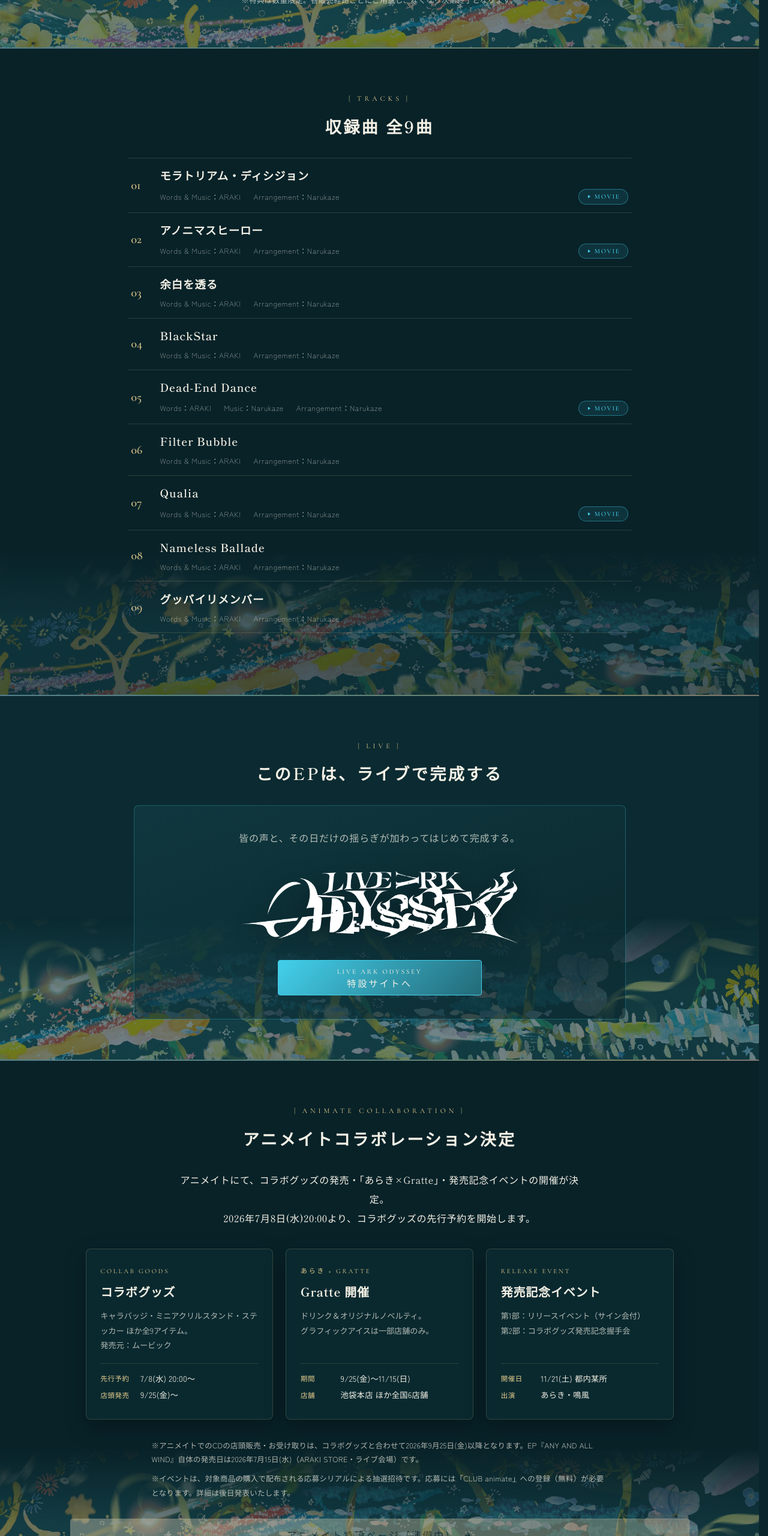
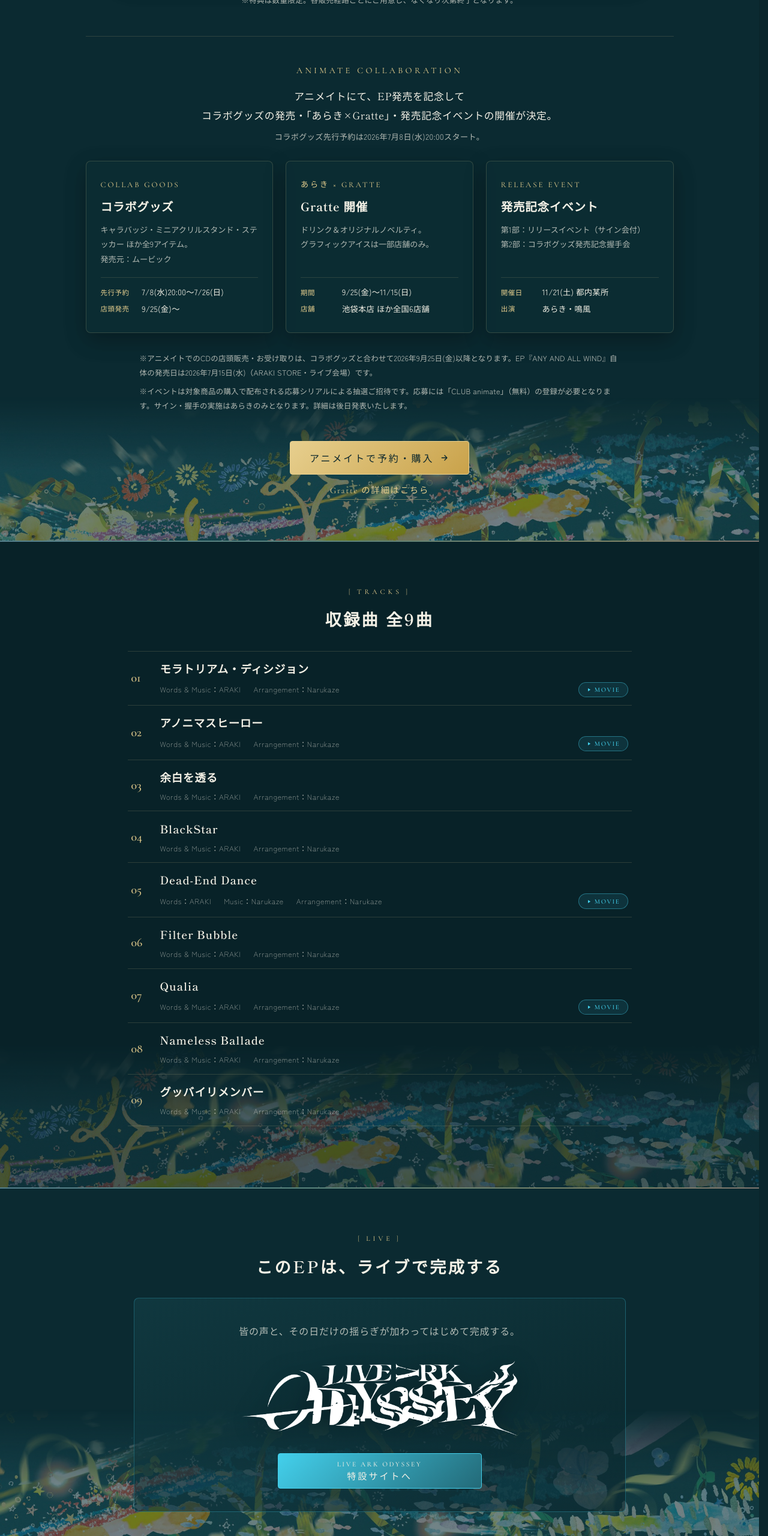
Before and after one commit to ARAKI182/AAAW, a plain HTML site: page index.html in a window 1280 px wide. Shown: the part 2427-4987 px from the top of the page at 60% size. Drawn offline with nearby package versions, Linux system fonts and the light colour scheme; animation ran at ten frames a second.

Commit message:
refactor: アニメイトコラボを購入特典(Store)セクションに統合
- 独立セクションを撤去し、Store内にEP発売記念の枠組みで再配置
- リード文を「EP発売を記念して〜」に変更（EP/ツアー起点であることを明示）
- 最終プレスリリース反映：予約/通販・Gratte 実URL、予約締切7/26 23:59、
  「サイン・握手はあらきのみ」注記、7/15(自社)と9/25(アニメイト)の住み分け
- ナビの Animate アンカーは統合ブロック(#animate)を指す

```diff
--- a/css/style.css
+++ b/css/style.css
@@ -338,20 +338,27 @@
   .reveal,.track{transition:opacity .5s}
 }
 
-/* ===== Animate Collab ===== */
-.acol-lead{max-width:680px;margin:0 auto 2.2rem;text-align:center;font-family:var(--font-mincho);font-size:1rem;line-height:2;letter-spacing:.04em;color:var(--cream)}
-.acol-grid{display:grid;grid-template-columns:repeat(3,1fr);gap:1.3rem;max-width:980px;margin:0 auto}
+/* ===== Animate Collab（購入特典セクション内） ===== */
+.acol-block{max-width:980px;margin:3rem auto 0;padding-top:2.6rem;border-top:1px solid rgba(231,207,142,.16)}
+.acol-head{text-align:center;margin-bottom:1.8rem}
+.acol-eyebrow{font-family:var(--font-en);font-size:.9rem;letter-spacing:.3em;text-transform:uppercase;color:var(--gold-lt)}
+.acol-lead{max-width:700px;margin:.8rem auto .5rem;font-family:var(--font-mincho);font-size:1.05rem;line-height:1.95;letter-spacing:.04em;color:var(--cream)}
+.acol-sub{font-size:.82rem;color:var(--cream-dim);letter-spacing:.03em}
+.acol-grid{display:grid;grid-template-columns:repeat(3,1fr);gap:1.3rem;margin:0 auto}
 .acol-card{display:flex;flex-direction:column;background:rgba(13,47,54,.6);border:1px solid rgba(231,207,142,.18);border-radius:8px;padding:1.7rem 1.5rem;box-shadow:0 12px 36px rgba(0,0,0,.3)}
-.acol-tag{font-family:var(--font-en);font-size:.68rem;letter-spacing:.26em;text-transform:uppercase;color:var(--gold-lt)}
-.acol-ttl{font-family:var(--font-mincho);font-size:1.25rem;color:var(--cream);margin:.5rem 0 .7rem;letter-spacing:.04em}
+.acol-tag{font-family:var(--font-en);font-size:.82rem;letter-spacing:.22em;text-transform:uppercase;color:var(--gold-lt)}
+.acol-ttl{font-family:var(--font-mincho);font-size:1.22rem;color:var(--cream);margin:.5rem 0 .7rem;letter-spacing:.04em}
 .acol-desc{font-size:.82rem;line-height:1.85;color:var(--cream-dim);margin:0 0 1.1rem}
 .acol-meta{list-style:none;margin:auto 0 0;padding:.8rem 0 0;border-top:1px solid rgba(231,207,142,.14)}
 .acol-meta li{display:flex;gap:.7rem;font-size:.83rem;line-height:1.8;color:var(--cream);letter-spacing:.02em}
 .acol-meta li+li{margin-top:.25rem}
-.acol-meta li span{flex:0 0 4.8em;font-size:.72rem;color:var(--gold-lt);letter-spacing:.04em;padding-top:.1em}
-.acol-note{max-width:760px;margin:2rem auto 0;font-size:.78rem;line-height:1.9;letter-spacing:.02em;color:var(--cream-dim)}
+.acol-meta li span{flex:0 0 5em;font-size:.72rem;color:var(--gold-lt);letter-spacing:.04em;padding-top:.1em}
+.acol-note{max-width:800px;margin:1.9rem auto 0;font-size:.78rem;line-height:1.9;letter-spacing:.02em;color:var(--cream-dim)}
 .acol-note p{margin:.5rem 0}
-.acol-cta{text-align:center;margin-top:1.9rem}
+.acol-cta{margin-top:1.9rem;display:flex;flex-direction:column;align-items:center;gap:.9rem}
+.acol-link{font-family:var(--font-en);font-size:.9rem;letter-spacing:.12em;color:var(--gold-lt);text-decoration:none;border-bottom:1px solid rgba(231,207,142,.4);padding-bottom:2px;transition:color .3s}
+.acol-link:hover{color:var(--cream)}
 @media(max-width:820px){
   .acol-grid{grid-template-columns:1fr;gap:1.1rem;max-width:420px}
+  .acol-block{max-width:100%}
 }
--- a/index.html
+++ b/index.html
@@ -155,6 +155,52 @@
       </div>
     </div>
     <p class="buy-note">※特典は数量限定。各販売経路ごとにご用意し、なくなり次第終了となります。</p>
+
+    <!-- ===== アニメイトコラボ（EP発売記念・購入特典セクション内） ===== -->
+    <div class="acol-block reveal" id="animate">
+      <div class="acol-head">
+        <span class="acol-eyebrow">Animate Collaboration</span>
+        <p class="acol-lead">アニメイトにて、EP発売を記念して<br>コラボグッズの発売・「あらき×Gratte」・発売記念イベントの開催が決定。</p>
+        <p class="acol-sub">コラボグッズ先行予約は2026年7月8日(水)20:00スタート。</p>
+      </div>
+      <div class="acol-grid">
+        <div class="acol-card">
+          <span class="acol-tag">Collab Goods</span>
+          <h3 class="acol-ttl">コラボグッズ</h3>
+          <p class="acol-desc">キャラバッジ・ミニアクリルスタンド・ステッカー ほか全9アイテム。<br>発売元：ムービック</p>
+          <ul class="acol-meta">
+            <li><span>先行予約</span>7/8(水)20:00〜7/26(日)</li>
+            <li><span>店頭発売</span>9/25(金)〜</li>
+          </ul>
+        </div>
+        <div class="acol-card">
+          <span class="acol-tag">あらき &times; Gratte</span>
+          <h3 class="acol-ttl">Gratte 開催</h3>
+          <p class="acol-desc">ドリンク＆オリジナルノベルティ。<br>グラフィックアイスは一部店舗のみ。</p>
+          <ul class="acol-meta">
+            <li><span>期間</span>9/25(金)〜11/15(日)</li>
+            <li><span>店舗</span>池袋本店 ほか全国6店舗</li>
+          </ul>
+        </div>
+        <div class="acol-card">
+          <span class="acol-tag">Release Event</span>
+          <h3 class="acol-ttl">発売記念イベント</h3>
+          <p class="acol-desc">第1部：リリースイベント（サイン会付）<br>第2部：コラボグッズ発売記念握手会</p>
+          <ul class="acol-meta">
+            <li><span>開催日</span>11/21(土) 都内某所</li>
+            <li><span>出演</span>あらき・鳴風</li>
+          </ul>
+        </div>
+      </div>
+      <div class="acol-note">
+        <p>※アニメイトでのCDの店頭販売・お受け取りは、コラボグッズと合わせて2026年9月25日(金)以降となります。EP『ANY AND ALL WIND』自体の発売日は2026年7月15日(水)（ARAKI STORE・ライブ会場）です。</p>
+        <p>※イベントは対象商品の購入で配布される応募シリアルによる抽選ご招待です。応募には「CLUB animate」（無料）の登録が必要となります。サイン・握手の実施はあらきのみとなります。詳細は後日発表いたします。</p>
+      </div>
+      <div class="acol-cta">
+        <a class="cta-btn" href="https://www.animate-onlineshop.jp/corner/cc/araki-0708goods/cd/4555/" target="_blank" rel="noopener">アニメイトで予約・購入<svg class="btn-arrow" viewBox="0 0 24 24"><path d="M5 12h13M12 6l6 6-6 6"/></svg></a>
+        <a class="acol-link" href="https://www.animate.co.jp/gratte/45715/" target="_blank" rel="noopener">Gratte の詳細はこちら</a>
+      </div>
+    </div>
   </div>
 </section>
 
@@ -187,64 +233,6 @@
       <p class="lead">皆の声と、その日だけの揺らぎが加わってはじめて完成する。</p>
       <img class="tour-logo" src="img/logo-odyssey.png" alt="LIVE ARK ODYSSEY 2026">
       <a class="cta-btn live two-line" href="https://araki-live.jp/odyssey/" target="_blank" rel="noopener"><span class="l1">LIVE ARK ODYSSEY</span><span class="l2">特設サイトへ</span></a>
-    </div>
-  </div>
-</section>
-
-<hr class="streamer-line">
-
-<!-- ===== ANIMATE COLLAB ===== -->
-<section class="acol ov" id="animate">
-  <div class="jabara" style="--jx:88%"></div>
-  <div class="wrap">
-    <div class="sec-head reveal">
-      <span class="eyebrow">Animate Collaboration</span>
-      <div class="ja">アニメイトコラボレーション決定</div>
-    </div>
-
-    <p class="acol-lead reveal">
-      アニメイトにて、コラボグッズの発売・「あらき×Gratte」・発売記念イベントの開催が決定。<br>
-      2026年7月8日(水)20:00より、コラボグッズの先行予約を開始します。
-    </p>
-
-    <div class="acol-grid">
-      <div class="acol-card reveal">
-        <span class="acol-tag">Collab Goods</span>
-        <h3 class="acol-ttl">コラボグッズ</h3>
-        <p class="acol-desc">キャラバッジ・ミニアクリルスタンド・ステッカー ほか全9アイテム。<br>発売元：ムービック</p>
-        <ul class="acol-meta">
-          <li><span>先行予約</span>7/8(水) 20:00〜</li>
-          <li><span>店頭発売</span>9/25(金)〜</li>
-        </ul>
-      </div>
-      <div class="acol-card reveal" style="transition-delay:120ms">
-        <span class="acol-tag">あらき &times; Gratte</span>
-        <h3 class="acol-ttl">Gratte 開催</h3>
-        <p class="acol-desc">ドリンク＆オリジナルノベルティ。<br>グラフィックアイスは一部店舗のみ。</p>
-        <ul class="acol-meta">
-          <li><span>期間</span>9/25(金)〜11/15(日)</li>
-          <li><span>店舗</span>池袋本店 ほか全国6店舗</li>
-        </ul>
-      </div>
-      <div class="acol-card reveal" style="transition-delay:240ms">
-        <span class="acol-tag">Release Event</span>
-        <h3 class="acol-ttl">発売記念イベント</h3>
-        <p class="acol-desc">第1部：リリースイベント（サイン会付）<br>第2部：コラボグッズ発売記念握手会</p>
-        <ul class="acol-meta">
-          <li><span>開催日</span>11/21(土) 都内某所</li>
-          <li><span>出演</span>あらき・鳴風</li>
-        </ul>
-      </div>
-    </div>
-
-    <div class="acol-note reveal">
-      <p>※アニメイトでのCDの店頭販売・お受け取りは、コラボグッズと合わせて2026年9月25日(金)以降となります。EP『ANY AND ALL WIND』自体の発売日は2026年7月15日(水)（ARAKI STORE・ライブ会場）です。</p>
-      <p>※イベントは、対象商品の購入で配布される応募シリアルによる抽選招待です。応募には「CLUB animate」への登録（無料）が必要となります。詳細は後日発表いたします。</p>
-    </div>
-
-    <!-- TODO: アニメイト簡易特設URLが確定したら href を差し替え、disabled を外す -->
-    <div class="acol-cta reveal">
-      <a class="cta-btn disabled" href="#" aria-disabled="true">アニメイト特設ページ（準備中）<svg class="btn-arrow" viewBox="0 0 24 24"><path d="M5 12h13M12 6l6 6-6 6"/></svg></a>
     </div>
   </div>
 </section>
```
